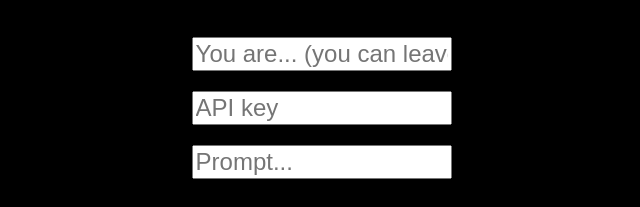
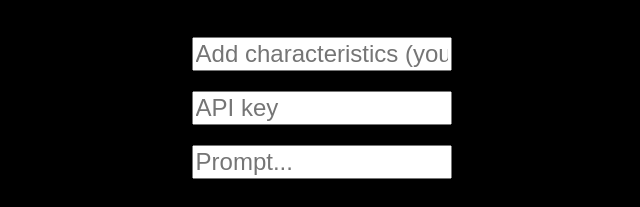
Before and after one commit to joacoague15/the-princess, a plain HTML site: page index.html in a window 1280 px wide. Shown: the part 280-487 px from the top of the page, 322-962 px from the left. Drawn offline with Linux system fonts and the light colour scheme.

Commit message:
Little change in message

```diff
--- a/index.html
+++ b/index.html
@@ -9,7 +9,7 @@
     <div>
         <img src="princesa.jpg" alt="princesa-img"/>
         <form>
-            <input placeholder="You are... (you can leave this blank)" id="customAgentInput" type="text" name="ai-key" required>
+            <input placeholder="Add characteristics (you can leave this blank)" id="customAgentInput" type="text" name="ai-key" required>
             <input placeholder="API key" id="AIKey" type="text" name="ai-key" required>
             <input placeholder="Prompt..." type="text" id="inputField" name="name" required>
             <input id="btn" type="button" onclick="princessRespond()" class="btn-input" value="Send">
```
